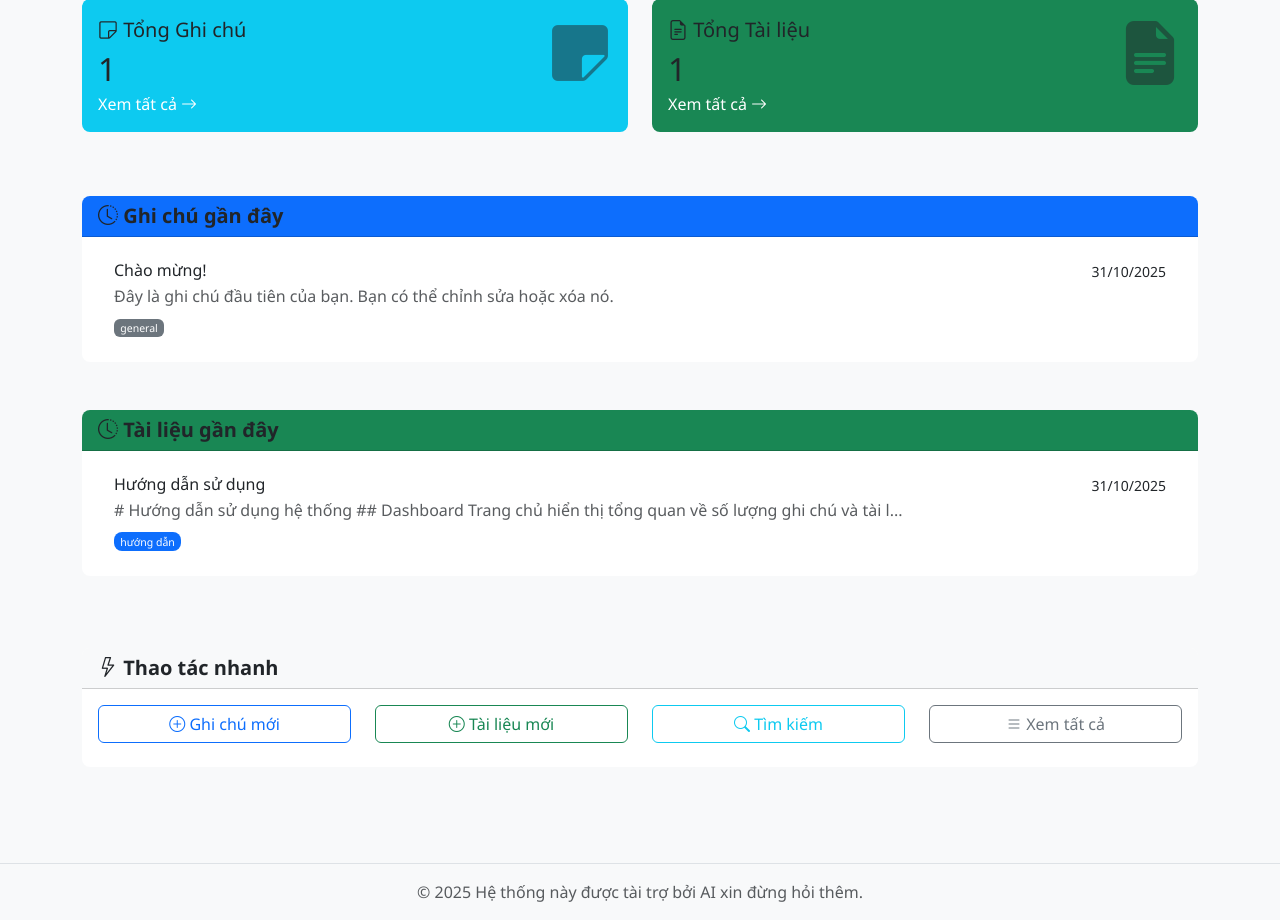
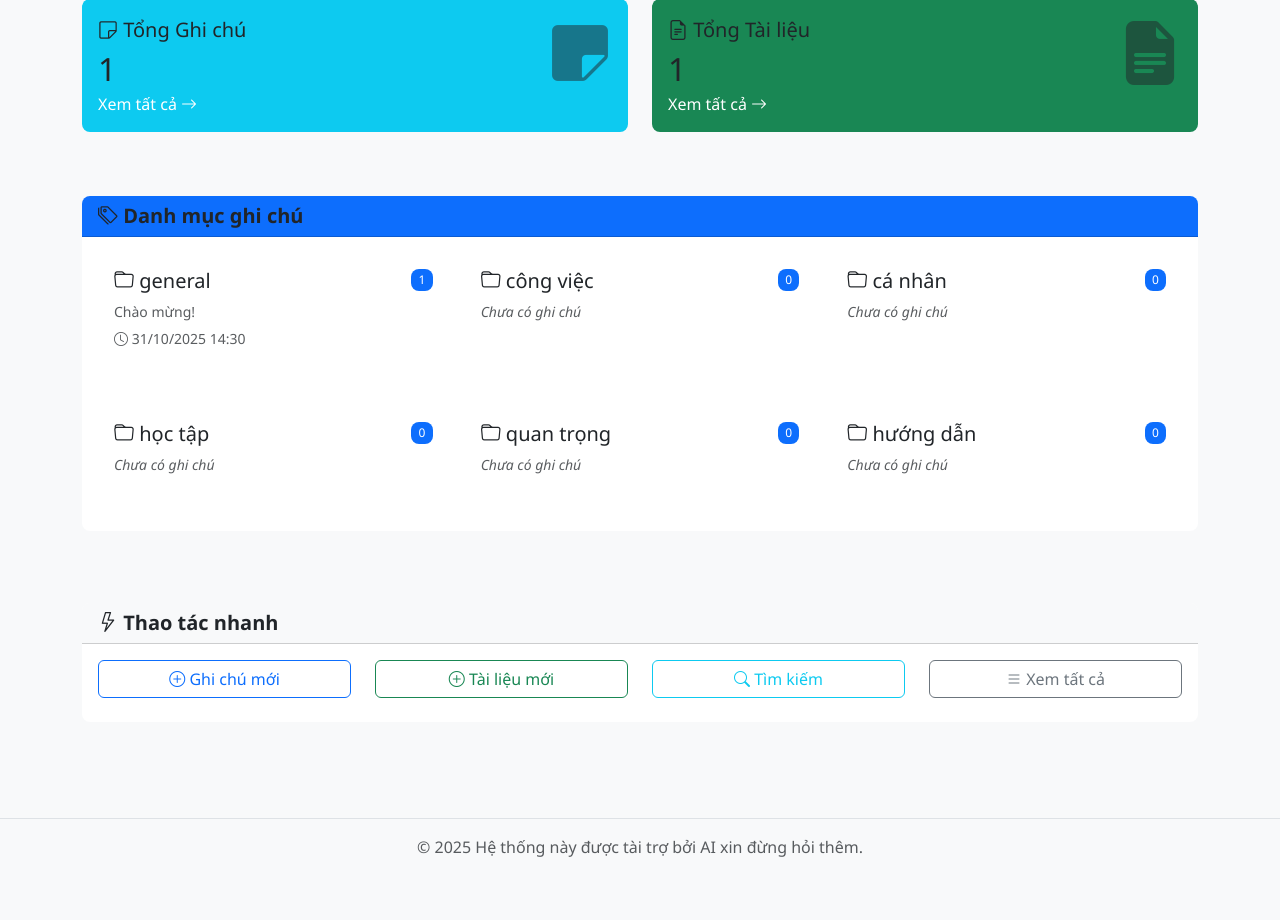
Before and after one commit to DucVuong2901/internal_management, a Flask app: page / in a window 1280 px wide. Shown: the part 250-1170 px from the top of the page. After the commit the page ends 1107 px from the top, so only its background shows below. Run offline with Flask 3, Linux system fonts and the light colour scheme; a user stored in the database is signed in; some libraries are stand-ins or nearby versions.

Commit message:
update lại giao diện mới

```diff
--- a/app.py
+++ b/app.py
@@ -294,17 +294,42 @@ def dashboard():
     notes_count = len(all_notes)
     docs_count = len(all_docs)
 
-    # Sắp xếp notes theo view_count (ưu tiên note được xem nhiều nhất), sau đó theo updated_at
-    all_notes_sorted = sorted(all_notes, key=lambda x: (x.view_count if hasattr(x, 'view_count') else 0, x.updated_at), reverse=True)
-    recent_notes = all_notes_sorted[:5]
+    # Lấy tất cả categories và đếm số notes trong mỗi category
+    categories = load_categories()
+    category_stats = {}
 
-    recent_docs = all_docs[:5]
+    for note in all_notes:
+        cat = note.category
+        if cat not in category_stats:
+            category_stats[cat] = {
+                'count': 0,
+                'recent_note': None,
+                'recent_date': None
+            }
+        category_stats[cat]['count'] += 1
+        # Lấy note gần đây nhất trong category
+        if not category_stats[cat]['recent_date'] or note.updated_at > category_stats[cat]['recent_date']:
+            category_stats[cat]['recent_date'] = note.updated_at
+            category_stats[cat]['recent_note'] = note
+
+    # Chuyển thành list để dễ render
+    categories_with_stats = []
+    for cat in categories:
+        stats = category_stats.get(cat, {'count': 0, 'recent_note': None, 'recent_date': None})
+        categories_with_stats.append({
+            'name': cat,
+            'count': stats['count'],
+            'recent_note': stats['recent_note'],
+            'recent_date': stats['recent_date']
+        })
+
+    # Sắp xếp theo số lượng giảm dần
+    categories_with_stats.sort(key=lambda x: x['count'], reverse=True)
 
     return render_template('dashboard.html',
                          notes_count=notes_count,
                          docs_count=docs_count,
-                         recent_notes=recent_notes,
-                         recent_docs=recent_docs)
+                         categories_with_stats=categories_with_stats)
 
 @app.route('/notes/<int:id>/view')
 @login_required
--- a/static/style.css
+++ b/static/style.css
@@ -172,6 +172,7 @@ main {
     word-wrap: break-word;
     overflow-wrap: break-word;
     white-space: normal;
+    color: var(--text-color);
 }
 
 .note-content-preview .card-text p,
@@ -204,6 +205,79 @@ main {
 .doc-content-full {
     min-height: 200px;
     padding: 1.5rem;
+    color: var(--text-color);
+}
+
+/* Ensure proper color inheritance for all child elements */
+.note-content-full p,
+.doc-content-full p,
+.note-content-full h1,
+.doc-content-full h1,
+.note-content-full h2,
+.doc-content-full h2,
+.note-content-full h3,
+.doc-content-full h3,
+.note-content-full h4,
+.doc-content-full h4,
+.note-content-full h5,
+.doc-content-full h5,
+.note-content-full h6,
+.doc-content-full h6 {
+    color: inherit;
+}
+
+/* Fix for cards inside note content - ensure they adapt to theme */
+.note-content-full .card,
+.doc-content-full .card {
+    background-color: var(--card-bg);
+    color: var(--text-color);
+    border-color: var(--border-color);
+}
+
+.note-content-full .card .card-body,
+.doc-content-full .card .card-body,
+.note-content-full .card .card-text,
+.doc-content-full .card .card-text {
+    background-color: transparent;
+    color: var(--text-color);
+}
+
+/* Unified text formatting for all content inside notes */
+.note-content-full *,
+.doc-content-full * {
+    font-family: inherit;
+    font-size: inherit;
+    line-height: inherit;
+}
+
+/* Links inside note content */
+.note-content-full a,
+.doc-content-full a {
+    color: inherit;
+    text-decoration: underline;
+    cursor: pointer;
+}
+
+.note-content-full a:hover,
+.doc-content-full a:hover {
+    opacity: 0.8;
+}
+
+/* Bold and italic inherit */
+.note-content-full strong,
+.doc-content-full strong,
+.note-content-full b,
+.doc-content-full b {
+    font-weight: 700;
+    color: inherit;
+}
+
+.note-content-full em,
+.doc-content-full em,
+.note-content-full i,
+.doc-content-full i {
+    font-style: italic;
+    color: inherit;
 }
 
 /* Dashboard preview styles */
@@ -258,6 +332,7 @@ main {
     padding: 1rem;
     background-color: var(--bg-color);
     border-radius: 0.25rem;
+    color: var(--text-color);
 }
 
 [data-theme="dark"] .note-full-content,
--- a/templates/dashboard.html
+++ b/templates/dashboard.html
@@ -51,68 +51,55 @@
     </div>
 </div>
 
-<!-- Recent Items -->
+<!-- Categories List -->
 <div class="row">
     <div class="col-12 mb-4">
         <div class="card">
             <div class="card-header bg-primary text-white">
-                <h5 class="mb-0"><i class="bi bi-clock-history"></i> Ghi chú gần đây</h5>
+                <h5 class="mb-0"><i class="bi bi-tags"></i> Danh mục ghi chú</h5>
             </div>
             <div class="card-body">
-                {% if recent_notes %}
-                    <div class="list-group list-group-flush">
-                        {% for note in recent_notes %}
-                        <a href="{{ url_for('notes') }}?search={{ note.title | striptags | urlencode }}" class="list-group-item list-group-item-action">
-                            <div class="d-flex w-100 justify-content-between">
-                                <h6 class="mb-1">{{ note.title | safe }}</h6>
-                                <small>{{ note.updated_at.strftime('%d/%m/%Y') if note.updated_at else '' }}</small>
-                            </div>
-                            <p class="mb-1 text-muted dashboard-note-preview" style="line-height: 1.6; word-wrap: break-word; overflow-wrap: break-word; white-space: normal; max-height: 60px; overflow: hidden;">
-                                {{ note.content[:100] | safe }}{% if note.content|length > 100 %}...{% endif %}
-                            </p>
-                            <small><span class="badge bg-secondary">{{ note.category }}</span></small>
-                        </a>
+                {% if categories_with_stats %}
+                    <div class="row g-3">
+                        {% for cat_stats in categories_with_stats %}
+                        <div class="col-md-6 col-lg-4">
+                            <a href="{{ url_for('notes', category=cat_stats.name) }}" class="text-decoration-none">
+                                <div class="card h-100 category-card"
+                                     style="transition: transform 0.2s, box-shadow 0.2s; cursor: pointer;"
+                                     onmouseover="this.style.transform='translateY(-3px)'; this.style.boxShadow='0 4px 8px rgba(0,0,0,0.15)'"
+                                     onmouseout="this.style.transform=''; this.style.boxShadow=''">
+                                    <div class="card-body">
+                                        <div class="d-flex justify-content-between align-items-start mb-2">
+                                            <h5 class="mb-0">
+                                                <i class="bi bi-folder"></i> {{ cat_stats.name }}
+                                            </h5>
+                                            <span class="badge bg-primary">{{ cat_stats.count }}</span>
+                                        </div>
+                                        {% if cat_stats.recent_note %}
+                                        <p class="text-muted mb-1 small" style="overflow: hidden; text-overflow: ellipsis; white-space: nowrap;">
+                                            {{ cat_stats.recent_note.title | striptags }}
+                                        </p>
+                                        <small class="text-muted">
+                                            <i class="bi bi-clock"></i>
+                                            {{ cat_stats.recent_date.strftime('%d/%m/%Y %H:%M') if cat_stats.recent_date else '' }}
+                                        </small>
+                                        {% else %}
+                                        <p class="text-muted mb-0 small fst-italic">Chưa có ghi chú</p>
+                                        {% endif %}
+                                    </div>
+                                </div>
+                            </a>
+                        </div>
                         {% endfor %}
                     </div>
                 {% else %}
-                    <p class="text-muted text-center">Chưa có ghi chú nào</p>
+                    <p class="text-muted text-center">Chưa có danh mục nào</p>
                     <div class="text-center">
-                        <a href="{{ url_for('new_note') }}" class="btn btn-primary">
-                            <i class="bi bi-plus-circle"></i> Tạo ghi chú mới
+                        {% if current_user.role == 'admin' %}
+                        <a href="{{ url_for('manage_categories') }}" class="btn btn-primary">
+                            <i class="bi bi-plus-circle"></i> Quản lý danh mục
                         </a>
-                    </div>
-                {% endif %}
-            </div>
-        </div>
-    </div>
-
-    <div class="col-12 mb-4">
-        <div class="card">
-            <div class="card-header bg-success text-white">
-                <h5 class="mb-0"><i class="bi bi-clock-history"></i> Tài liệu gần đây</h5>
-            </div>
-            <div class="card-body">
-                {% if recent_docs %}
-                    <div class="list-group list-group-flush">
-                        {% for doc in recent_docs %}
-                        <a href="{{ url_for('docs') }}?search={{ doc.title | striptags | urlencode }}" class="list-group-item list-group-item-action">
-                            <div class="d-flex w-100 justify-content-between">
-                                <h6 class="mb-1">{{ doc.title | safe }}</h6>
-                                <small>{{ doc.updated_at.strftime('%d/%m/%Y') if doc.updated_at else '' }}</small>
-                            </div>
-                            <p class="mb-1 text-muted dashboard-doc-preview" style="line-height: 1.6; word-wrap: break-word; overflow-wrap: break-word; white-space: normal; max-height: 60px; overflow: hidden;">
-                                {{ doc.content[:100] | safe }}{% if doc.content|length > 100 %}...{% endif %}
-                            </p>
-                            <small><span class="badge bg-primary">{{ doc.category }}</span></small>
-                        </a>
-                        {% endfor %}
-                    </div>
-                {% else %}
-                    <p class="text-muted text-center">Chưa có tài liệu nào</p>
-                    <div class="text-center">
-                        <a href="{{ url_for('new_doc') }}" class="btn btn-success">
-                            <i class="bi bi-plus-circle"></i> Tạo tài liệu mới
-                        </a>
+                        {% endif %}
                     </div>
                 {% endif %}
             </div>
```
Also changed, not shown: templates/notes.html (+16 -10 lines), 2 other files.
